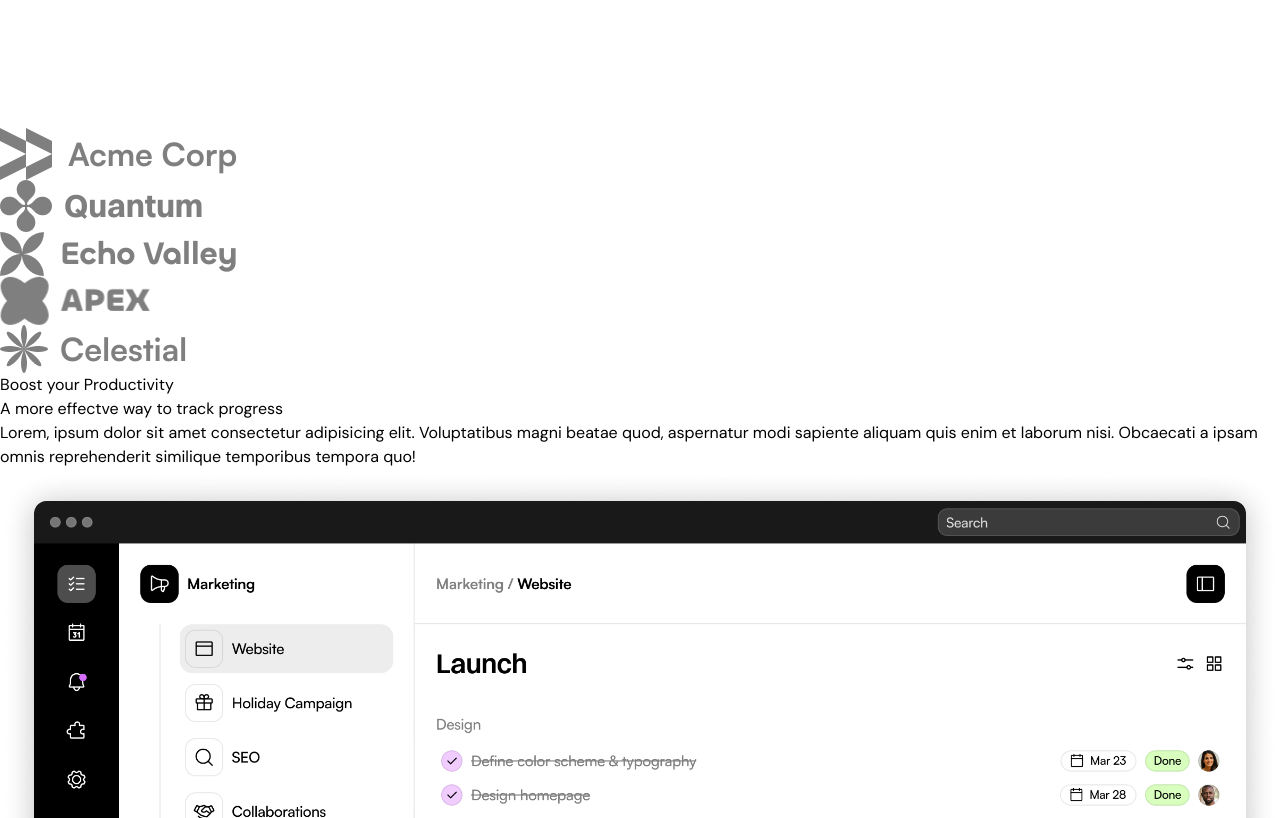
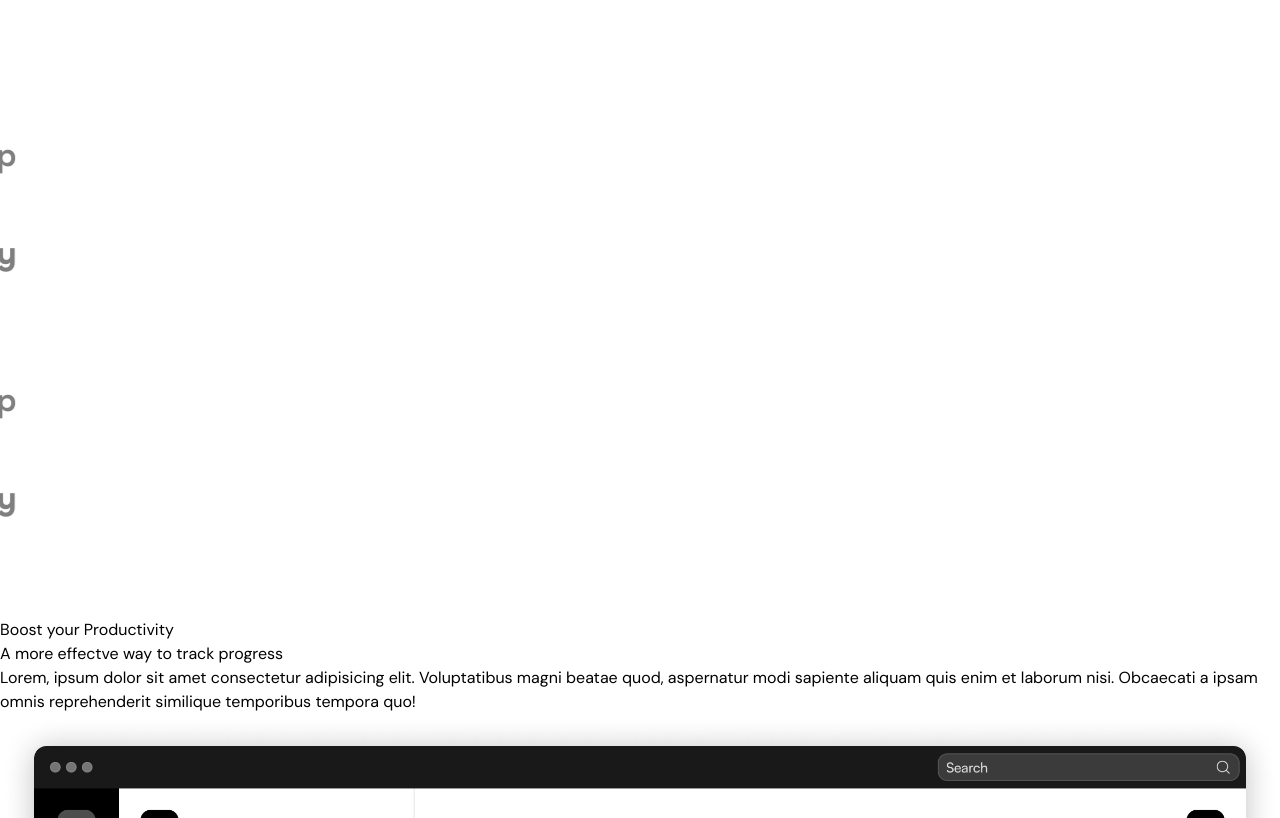
Before and after one commit to SaumilBisht/SuperKalam, a Next.js app: page / in a window 1280 px wide. Shown: the part 4660-5478 px from the top of the page. Built offline with nearby package versions, Linux system fonts and the light colour scheme.

Commit message:
logo animate

```diff
--- a/src/sections/LogoTicker.tsx
+++ b/src/sections/LogoTicker.tsx
@@ -1,21 +1,37 @@
+"use client"
 import acmeLogo from "@/assets/logo-acme.png"
 import quantumLogo from "@/assets/logo-quantum.png"
 import echoLogo from "@/assets/logo-echo.png"
 import celestialLogo from "@/assets/logo-celestial.png"
 import apexLogo from "@/assets/logo-apex.png"
 import Image from "next/image"
+import {motion} from "framer-motion"
+
 export const LogoTicker = () => {
   return (
     <div className="py-8 bg-white">
       <div className="container">
         <div className="flex overflow-hidden [mask-image:linear-gradient(to_right,transparent,black,transparent)]">
-          <div className="flex gap-14 flex-none">
+          <motion.div className="flex gap-14 flex-none pr-14" animate={{
+            translateX:"-50%"
+          }} transition={{
+            duration:20,
+            repeat:Infinity,
+            ease:"linear",
+            repeatType:"loop"
+          }}>
             <Image src={acmeLogo} alt="acme" className="logo-ticker-image"/>
             <Image src={quantumLogo} alt="quantum" className="logo-ticker-image" />
             <Image src={echoLogo} alt="echo" className="logo-ticker-image"/>
             <Image src={apexLogo} alt="apex" className="logo-ticker-image"/>
             <Image src={celestialLogo} alt="celestial" className="logo-ticker-image" />
-          </div>
+
+            <Image src={acmeLogo} alt="acme" className="logo-ticker-image"/>
+            <Image src={quantumLogo} alt="quantum" className="logo-ticker-image" />
+            <Image src={echoLogo} alt="echo" className="logo-ticker-image"/>
+            <Image src={apexLogo} alt="apex" className="logo-ticker-image"/>
+            <Image src={celestialLogo} alt="celestial" className="logo-ticker-image" />
+          </motion.div>
         </div>
       </div>
     </div>
```
